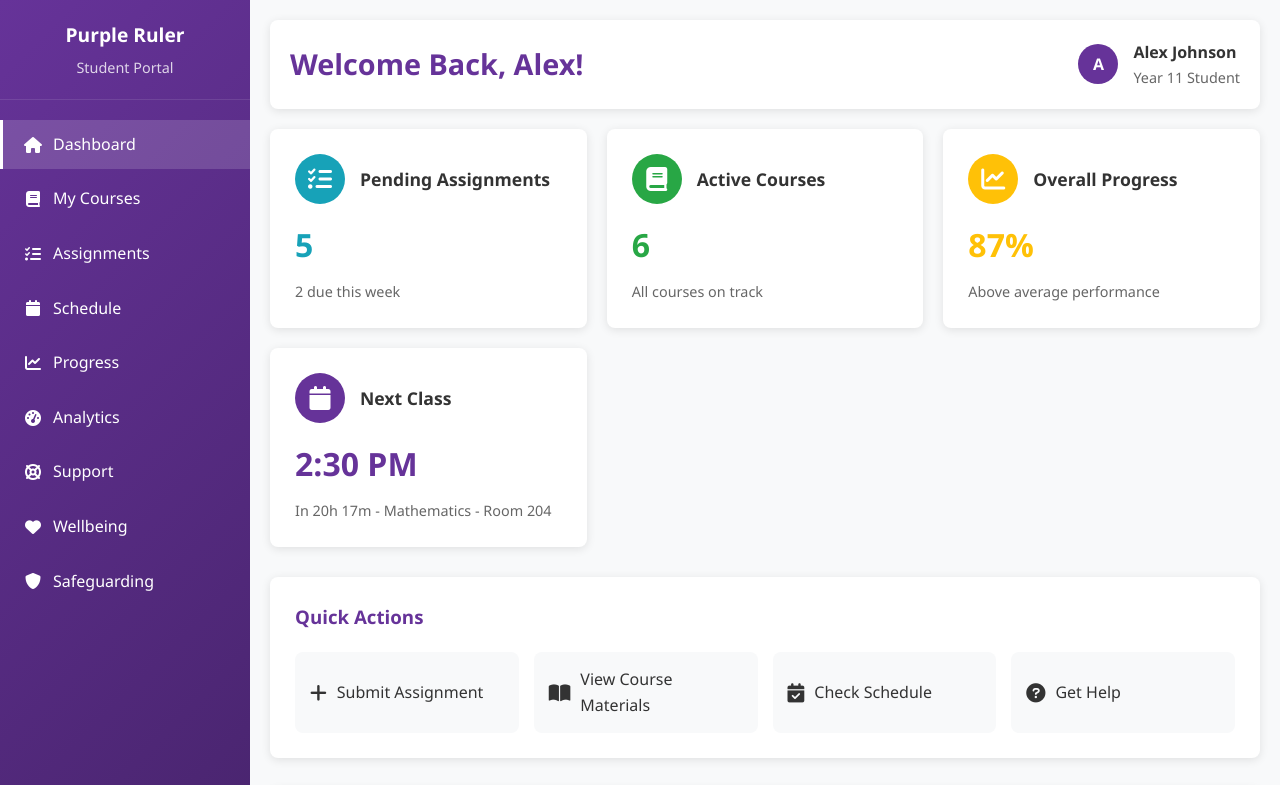
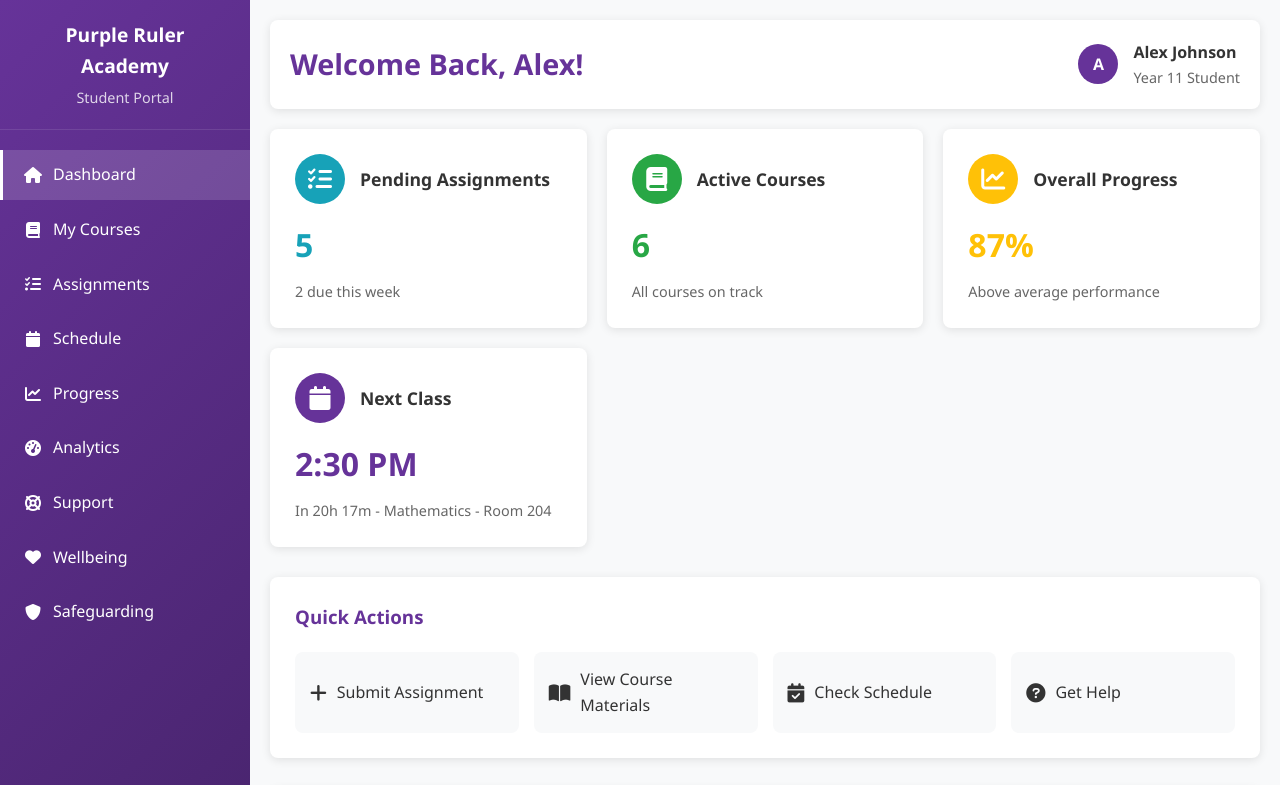
Before and after one commit to RockerMJ031/PR-UI-Student, a plain HTML site: page index.html in a window 1280 px wide. Shown: the top 785 px of the page. Drawn offline with Linux system fonts and the light colour scheme.

Commit message:
fix(branding): unify brand name to Purple Ruler Academy

```diff
--- a/index.html
+++ b/index.html
@@ -348,7 +348,7 @@
         <!-- Sidebar -->
         <nav class="sidebar">
             <div class="sidebar-header">
-                <h2>Purple Ruler</h2>
+                <h2>Purple Ruler Academy</h2>
                 <p>Student Portal</p>
             </div>
             <ul class="nav-menu">
```
